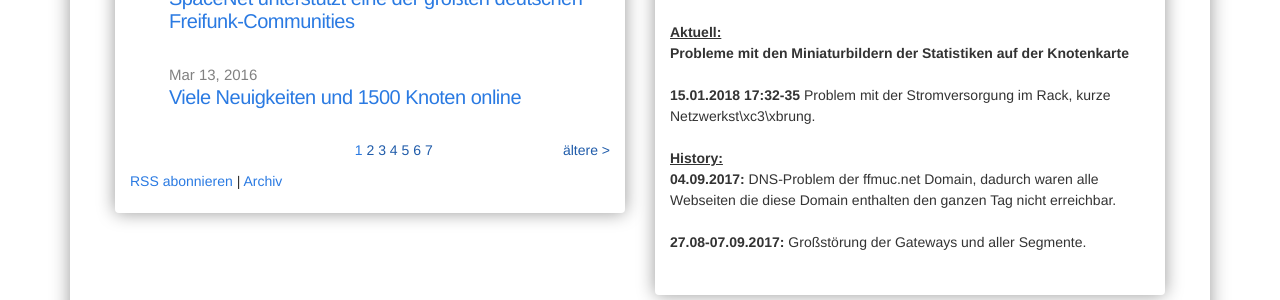
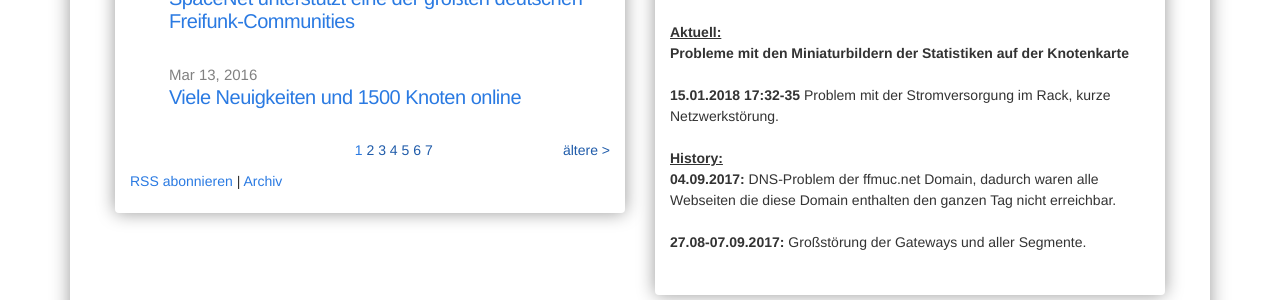
Before and after one commit to freifunkMUC/freifunkmuc.github.io, a Jekyll site: the page built from index.md, in a window 1280 px wide and 1174 px high. Shown: the part 642-942 px from the top of the window. Built offline with Jekyll 4.4.1, drawn with Linux system fonts in a browser that asks for light colours.

Commit message:
Korrektur Formatierung

```diff
--- a/_includes/network-status.md
+++ b/_includes/network-status.md
@@ -4,7 +4,7 @@
 <br><u><b>Aktuell:</b></u>
 <br><b>Probleme mit den Miniaturbildern der Statistiken auf der Knotenkarte</b>
 <br>
-<br><b>15.01.2018 17:32-35</b> Problem mit der Stromversorgung im Rack, kurze Netzwerkst\xc3\xbrung.
+<br><b>15.01.2018 17:32-35</b> Problem mit der Stromversorgung im Rack, kurze Netzwerkstörung.
 <br>
 <br><u><b>History:</b></u>
 <br><b>04.09.2017:</b> DNS-Problem der ffmuc.net Domain, dadurch waren alle Webseiten die diese Domain enthalten den ganzen Tag nicht erreichbar.
```
